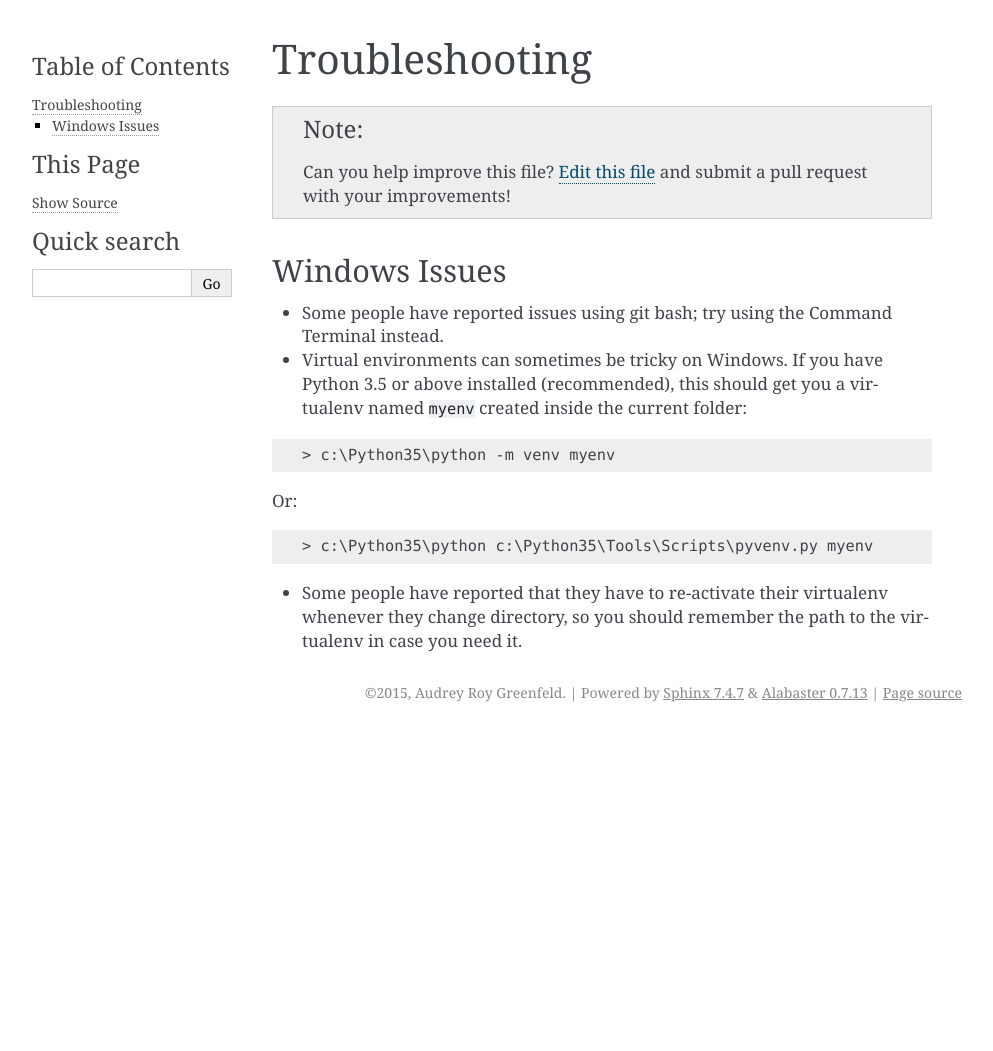
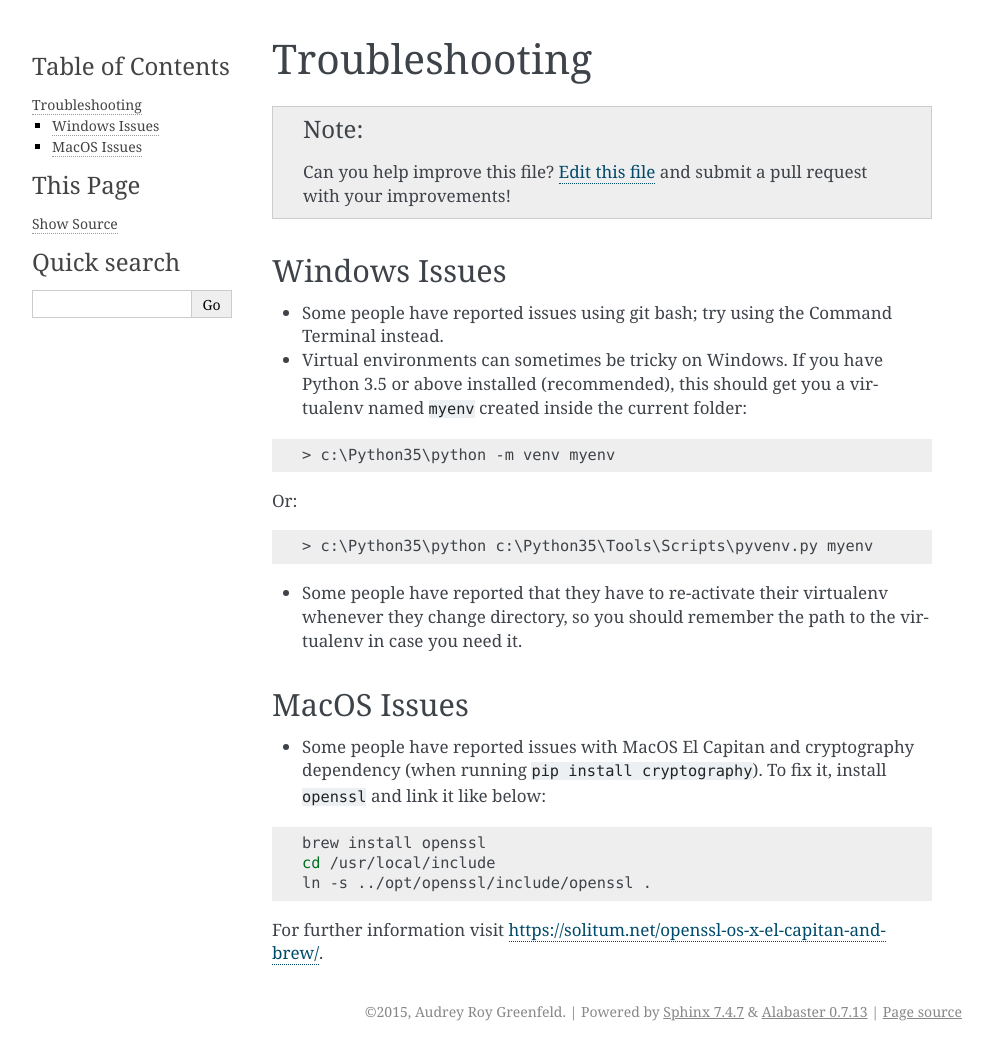
Before and after one commit to audreyfeldroy/cookiecutter-pypackage, a Sphinx documentation site: the page built from docs/troubleshooting.rst, in a window 1280 px wide. Shown: the whole page, without its empty margins (148-1141 px from the left). Built offline with Sphinx 7.4.7, drawn with Linux system fonts in a browser that asks for light colours; before the commit the page ends 900 px from its top, so only the background shows below that.

Commit message:
fix issue 139 (Add openssl info to Troubleshooting document)

```diff
--- a/docs/troubleshooting.rst
+++ b/docs/troubleshooting.rst
@@ -28,3 +28,17 @@ Or:
     > c:\Python35\python c:\Python35\Tools\Scripts\pyvenv.py myenv
 
 * Some people have reported that they have to re-activate their virtualenv whenever they change directory, so you should remember the path to the virtualenv in case you need it.
+
+
+MacOS Issues
+------------
+
+* Some people have reported issues with MacOS El Capitan and cryptography dependency (when running ``pip install cryptography``). To fix it, install ``openssl`` and link it like below:
+
+.. code-block:: bash
+
+    brew install openssl
+    cd /usr/local/include
+    ln -s ../opt/openssl/include/openssl .
+
+For further information visit https://solitum.net/openssl-os-x-el-capitan-and-brew/.
```
